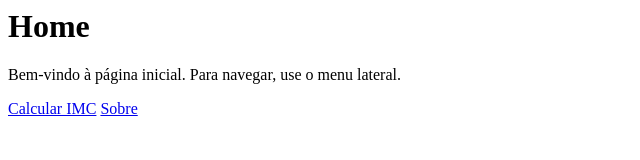
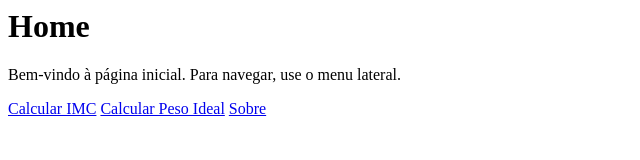
Before and after one commit to anavictoriaea/web-platform-ucr3mr, a plain HTML site: page index.html in a window 1280 px wide. Shown: the whole page, without its empty margins (0-640 px from the left). Drawn offline with Linux system fonts and the light colour scheme.

Commit message:
2 files modified

```diff
--- a/index.html
+++ b/index.html
@@ -13,6 +13,7 @@
     </div>
     <div>
       <a href="imcpi/imc.html">Calcular IMC</a>
+      <a href="imcpi/imc.html">Calcular Peso Ideal</a>
       <a href="sobre.html">Sobre</a>
     </div>
   </body>
```
Also changed, not shown: 1 other file.
